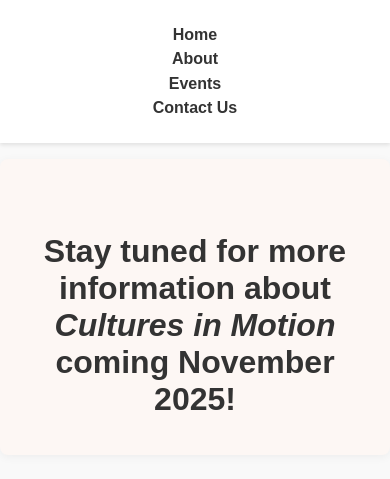
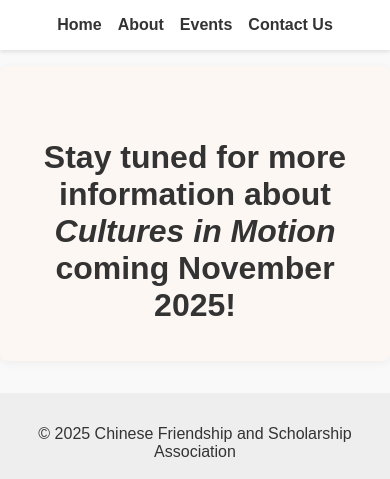
Before and after one commit to 20tackec/cvcfsa-site, a plain HTML site: page events.html in a window 390 px wide. Shown: the part 196-675 px from the top of the page. Drawn offline with Linux system fonts and the light colour scheme.

Commit message:
Keep navigation links in a row on mobile

```diff
--- a/events.html
+++ b/events.html
@@ -3,7 +3,7 @@
 <head>
   <meta charset="UTF-8" />
   <meta name="viewport" content="width=device-width, initial-scale=1.0" />
-  <title>CFSA | PAGE TITLE HERE</title>
+  <title>CFSA | Events</title>
   <link rel="stylesheet" href="style.css" />
   <link href="https://fonts.googleapis.com/css2?family=Noto+Sans+SC&display=swap" rel="stylesheet">
 </head>
--- a/style.css
+++ b/style.css
@@ -250,14 +250,17 @@ main.about-layout {
   }
 
   /* Nav: stack links vertically for easy tapping */
-  nav ul li {
-    display: block;
-    margin: 0.4rem 0;
-  }
   nav ul {
-    padding: 0.25rem 0.5rem;
+    display: flex;          /* keep them in a row */
+    flex-wrap: wrap;        /* allow wrapping if they don’t fit on one line */
+    justify-content: center;
+    padding: 0;
   }
 
+  nav ul li {
+    display: inline-block;  /* keep side-by-side */
+    margin: 0 .5rem;
+  }
   /* Photo strip: single column full width */
   .photo-strip img {
     max-width: 100%;
```
Also changed, not shown: contact.html (+1 -1 lines).
